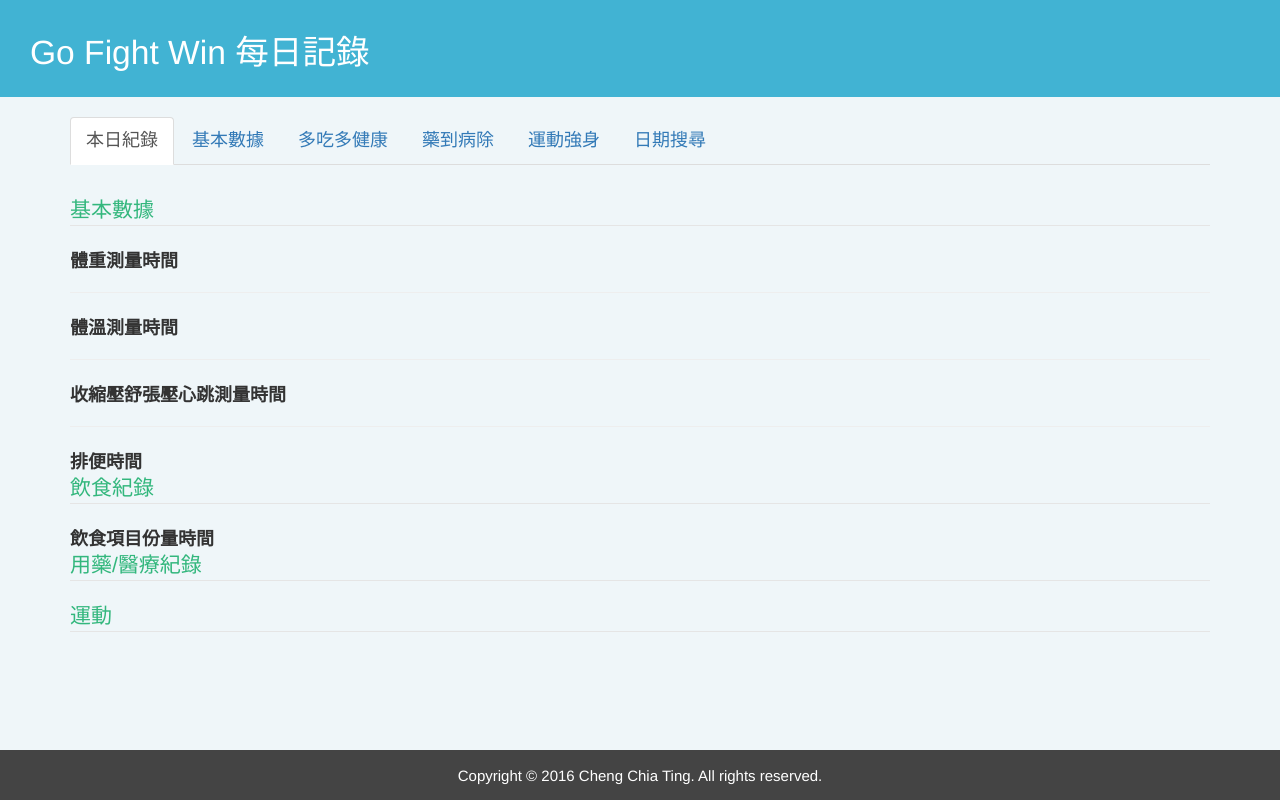
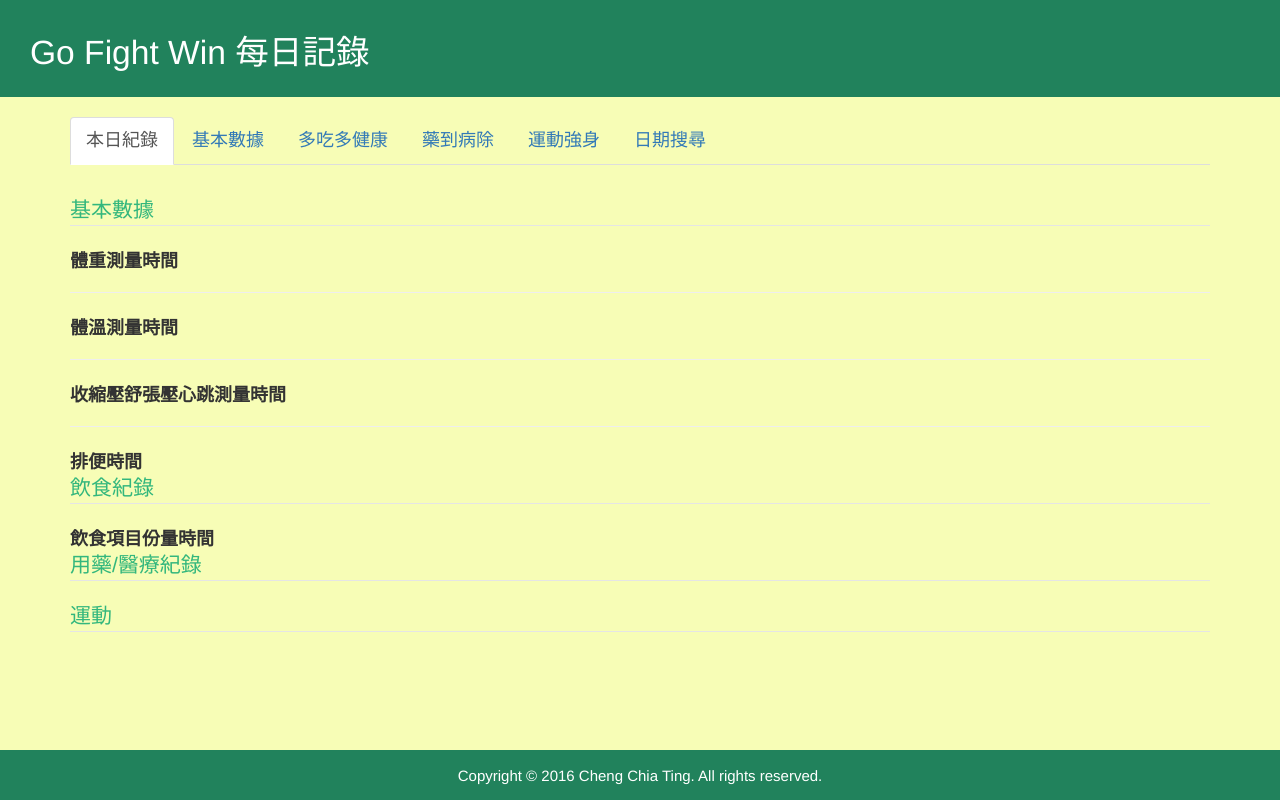
Before and after one commit to din1030/GoFightWin_Web, a CodeIgniter app: page /database/index.php/food/index in a window 1280 px wide. Run offline with CodeIgniter, Linux system fonts and the light colour scheme; data that the repository does not hold is empty.

Commit message:
update CSS

```diff
--- a/assets/main.css
+++ b/assets/main.css
@@ -7,7 +7,7 @@ html, body, table {
     height: 100%;
     margin: 0 auto -50px;
     padding: 0 0 100px 0;
-    background-color: #eff6f9;
+    background-color: #F7FDB6;
 }
 
 .header, .header a {
@@ -15,7 +15,7 @@ html, body, table {
     margin-bottom: 20px;
     font-size: 1.4em;
     color: #FFF;
-    background-color: #41B3D3;
+    background-color: #21825C;
 }
 
 a:hover {
@@ -28,7 +28,7 @@ a:hover {
 
 .footer {
     color: #FFF;
-    background-color: #444444;
+    background-color: #21825C;
     padding: 15px 0;
     font-size: 15px;
     height: 50px;
```
